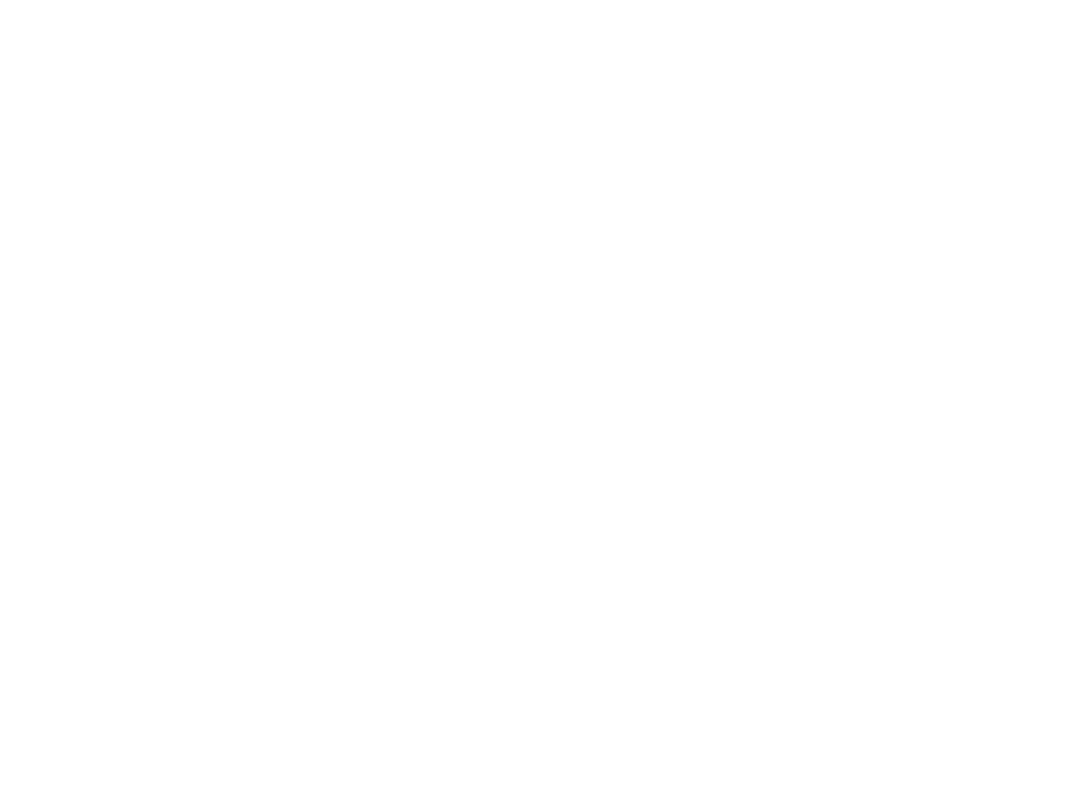
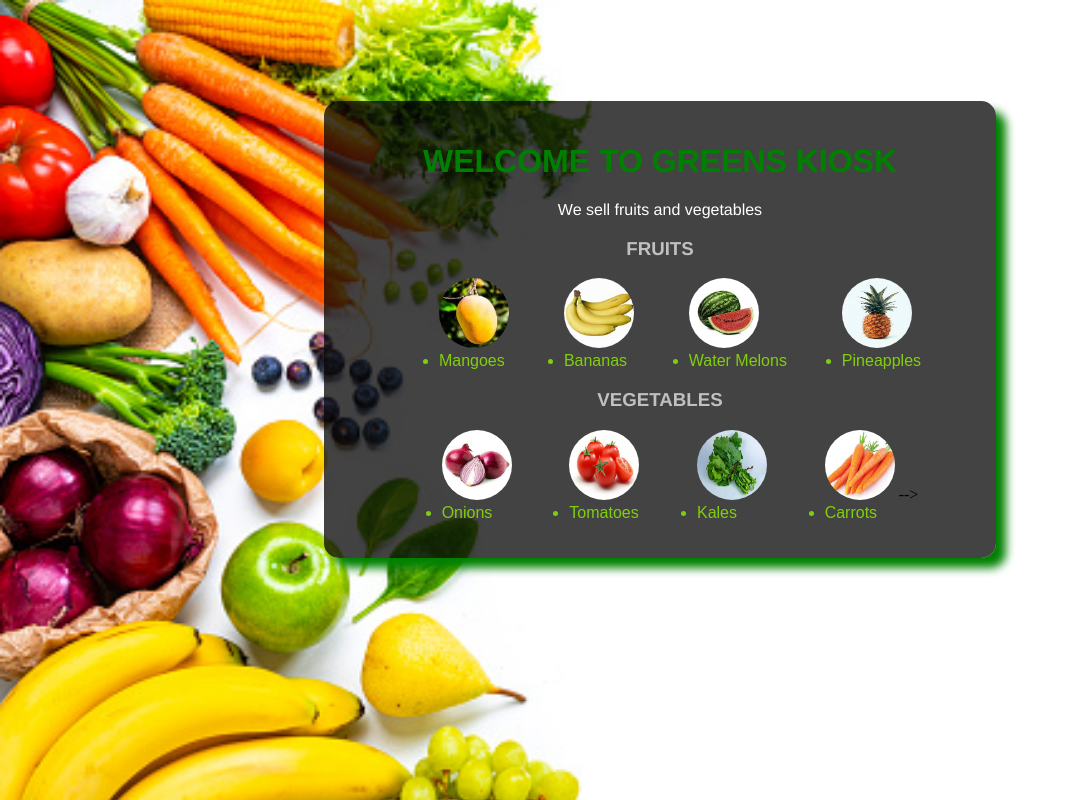
Before and after one commit to NakimuliSusan/Javascript-assignment, a plain HTML site: page index.html in a window 1280 px wide. Shown: the whole page, without its empty margins (0-1076 px from the left). Drawn offline with Linux system fonts and the light colour scheme.

Commit message:
javascript assignment dom

```diff
--- /dev/null
+++ b/assignment5.js
@@ -0,0 +1,55 @@
+let target = document.querySelector("body");
+target.style.backgroundImage = "url('images2.jpg')";
+target.style.backgroundSize = "100%";
+target.style.overflow = "hidden";
+
+let content = document.querySelector(".container");
+content.style.margin = "15%";
+content.style.marginLeft = "25%";
+content.style.marginTop = "8%";
+content.style.backgroundColor = "rgb(6, 5, 5,0.75)";
+content.style.width = '50%';
+content.style.padding = '20px';
+content.style.border = '1px solid';
+content.style.borderStyle = 'none';
+content.style.borderRadius = '15px';
+content.style.boxShadow = '10px 10px 10px green';
+
+let title = document.querySelector('#title');
+title.style.textAlign = 'center';
+title.style.textTransform = 'uppercase';
+title.style.fontWeight = 'bold';
+title.style.fontFamily = 'Helvetica';
+
+let headings = document.querySelectorAll('h3');
+headings.forEach(heading=> {
+  heading.style.fontFamily = 'Helvetica';
+  heading.style.color = 'silver';
+  heading.style.textAlign = 'center';
+  heading.style.textTransform = 'uppercase';
+})
+let paragraph = document.querySelector('p');
+paragraph.style.fontFamily = 'Helvetica';
+paragraph.style.color = 'white';
+paragraph.style.textAlign = 'center';
+
+
+let list = document.getElementsByClassName('fruity');
+var li = document.createElement('li');
+var image = document.createElement('img');
+var pineapple = document.getElementById('pineapple');
+image.src = 'pineapple.jpeg';
+image.style.width = '70px';
+image.style.height = '70px';
+pineapple.appendChild(image);
+li.appendChild(document.createTextNode("Pineapples"));
+li.style.color = 'rgb(128, 207, 11)';
+pineapple.appendChild(li);
+list.appendChild(pineapple);
+let main = document.getElementsByClassName('vegie')
+var li1 = document.createElement('li');
+let vegetables = document.getElementsByClassName("carrot")
+var image = document.createElement('img');
+li1.appendChild(document.createTextNode('carrots'));
+vegetables.appendChild(li1);
+main.appendChild(vegetables);
--- a/index.html
+++ b/index.html
@@ -1,12 +1,94 @@
 <!DOCTYPE html>
 <html lang="en">
+
 <head>
-    <meta charset="UTF-8">
-    <meta http-equiv="X-UA-Compatible" content="IE=edge">
-    <meta name="viewport" content="width=device-width, initial-scale=1.0">
-    <title>Assignment</title>
+  <meta charset="UTF-8">
+  <meta http-equiv="X-UA-Compatible" content="IE=edge">
+  <meta name="viewport" content="width=device-width, initial-scale=1.0">
+  <title>Greens Kiosk</title>
+  <style>
+    #title {
+      color: green;
+    }
+
+    /* .container{
+          margin:10%;
+          background-color: rgb(6, 5, 5,0.6);
+        } */
+    img {
+      border-radius: 50%;
+    }
+
+    .fruity {
+      display: flex;
+      justify-content: space-evenly;
+    }
+
+    .vegie {
+      display: flex;
+      justify-content: space-evenly;
+    }
+
+    .fruity li {
+      color: rgb(128, 207, 11);
+      font-family: Arial, Helvetica, sans-serif;
+    }
+
+    .vegie li {
+      color: rgb(128, 207, 11);
+      font-family: Arial, Helvetica, sans-serif;
+    }
+  </style>
 </head>
+
 <body>
+  <div class="container">
+    <h1 id="title">Welcome to Greens Kiosk</h1>
+    <p>We sell fruits and vegetables</p>
+    <h3>Fruits</h3>
+    <ul id="fruitList">
+      <div class="fruity">
+        <div class="mango">
+          <img src="mango.jpeg" alt="image" width="70" height="70">
+          <li>Mangoes</li>
+        </div>
+        <div class="banana">
+          <img src="banana.jpeg" alt="image" width="70" height="70">
+          <li>Bananas</li>
+        </div>
+        <div class="watermelon">
+          <img src="watermelon.jpeg" alt="image" width="70" height="70">
+          <li>Water Melons</li>
+        </div>
+        <div id="pineapple">
+
+        </div>
+      </div>
+    </ul>
+    <h3>Vegetables</h3>
+    <ul id="vegList">
+      <div class="vegie">
+        <div class="onions">
+          <img src="onion.jpeg" alt="image" width="70" height="70">
+          <li>Onions</li>
+        </div>
+        <div class="tomatoes">
+          <img src="tomatoes.jpeg" alt="image" width="70" height="70">
+          <li>Tomatoes</li>
+        </div>
+        <div class="kales">
+          <img src="kales.jpeg" alt="image" width="70" height="70">
+          <li>Kales</li>
+        </div>
+        <div class="carrot">
+          <img src="carrot.jpeg" alt="image" width="70" height="70"> -->
+           <li>Carrots</li>
+        </div>
+      </div>
+    </ul>
+  </div>
 
 </body>
+<script src="assignment5.js"></script>
+
 </html>
```
Also changed, not shown: banana.jpeg (added), carrot.jpeg (added), images.jpeg (added), images2.jpg (added), kales.jpeg (added), mango.jpeg (added), onion.jpeg (added), pineapple.jpeg (added), tomatoes.jpeg (added), watermelon.jpeg (added).
